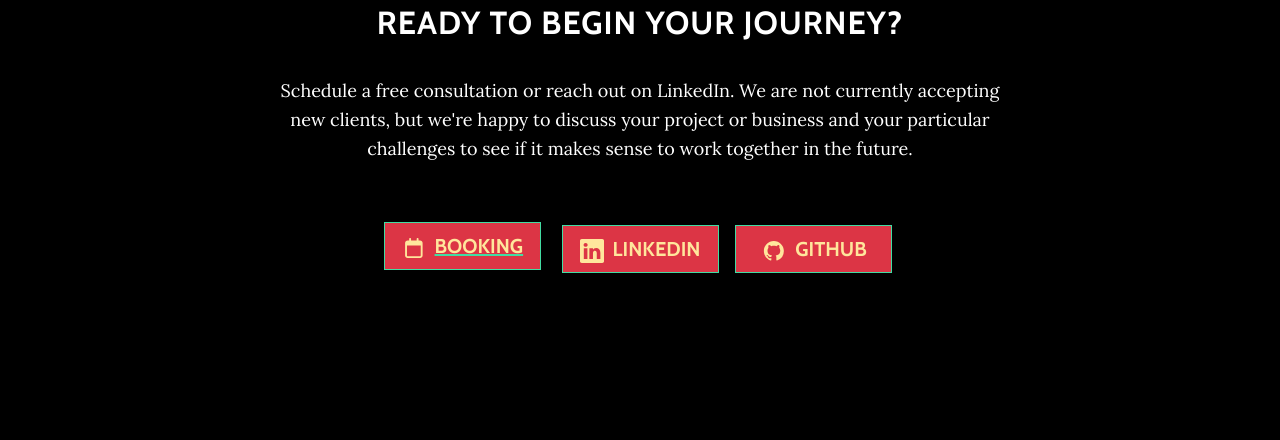
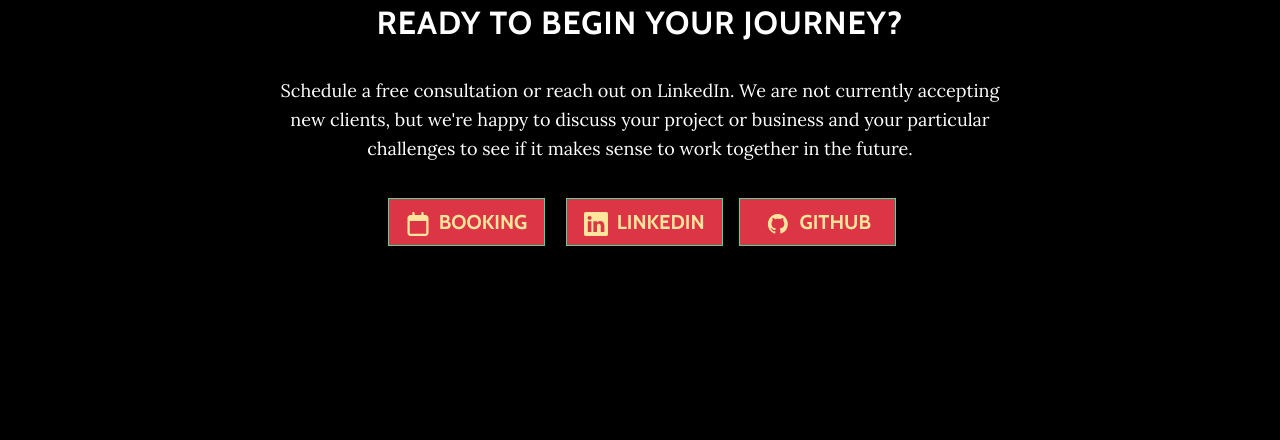
Before and after one commit to Windrose-And-Co/windrose-2, a plain HTML site: page index.html in a window 1280 px wide. Shown: the part 2832-3272 px from the top of the page. Drawn offline with nearby package versions, Linux system fonts and the light colour scheme.

Commit message:
add links for socials and correct booking button css

```diff
--- a/index.html
+++ b/index.html
@@ -100,19 +100,17 @@
     </div>
     <ul class="list-inline banner-social-buttons">
       <li class="list-inline-item">&nbsp;
-        <a href="https://calendly.com/windroseandco/initial-consult">
-          <button class="btn btn-primary btn-lg btn-default" type="button" style="color: var(--bs-warning-border-subtle); background: var(--bs-danger); display: flex; align-items: center;">
-          <span class="me-2">
-              <svg xmlns="http://www.w3.org/2000/svg" viewBox="-32 0 512 512" width="1em" height="1em" fill="currentColor" class="fa-fw">
-                  <!-- Include the Font Awesome Icon code here -->
+        <a href="https://calendly.com/windroseandco/initial-consult" target="_blank">
+          <button class="btn btn-primary btn-lg btn-default" type="button" style="color: var(--bs-warning-border-subtle); background: var(--bs-danger);">
+              <svg xmlns="http://www.w3.org/2000/svg" viewBox="-32 0 512 512" width="1em" height="1em" fill="currentColor" class="fa-calendar" style="font-size: 24px;">
                   <path d="M152 64H296V24C296 10.75 306.7 0 320 0C333.3 0 344 10.75 344 24V64H384C419.3 64 448 92.65 448 128V448C448 483.3 419.3 512 384 512H64C28.65 512 0 483.3 0 448V128C0 92.65 28.65 64 64 64H104V24C104 10.75 114.7 0 128 0C141.3 0 152 10.75 152 24V64zM48 448C48 456.8 55.16 464 64 464H384C392.8 464 400 456.8 400 448V192H48V448z"></path>
               </svg>
-          </span>
-          booking
+          <span class="network-name">&nbsp;booking
           </button>
         </a>
       </li>
       <li class="list-inline-item">&nbsp;
+        <a href="https://www.linkedin.com/in/david-windrose/" target="_blank">
         <button class="btn btn-primary btn-lg btn-default" type="button" style="color: var(--bs-warning-border-subtle);background: var(--bs-danger);">
             <svg xmlns="http://www.w3.org/2000/svg" width="1em" height="1em" fill="currentColor" viewBox="0 0 16 16" class="bi bi-linkedin" style="font-size: 24px;">
               <path d="M0 1.146C0 .513.526 0 1.175 0h13.65C15.474 0 16 .513 16 1.146v13.708c0 .633-.526 1.146-1.175 1.146H1.175C.526 16 0 15.487 0 14.854V1.146zm4.943 12.248V6.169H2.542v7.225h2.401zm-1.2-8.212c.837 0 1.358-.554 1.358-1.248-.015-.709-.52-1.248-1.342-1.248-.822 0-1.359.54-1.359 1.248 0 .694.521 1.248 1.327 1.248h.016zm4.908 8.212V9.359c0-.216.016-.432.08-.586.173-.431.568-.878 1.232-.878.869 0 1.216.662 1.216 1.634v3.865h2.401V9.25c0-2.22-1.184-3.252-2.764-3.252-1.274 0-1.845.7-2.165 1.193v.025h-.016a5.54 5.54 0 0 1 .016-.025V6.169h-2.4c.03.678 0 7.225 0 7.225h2.4z"></path>
@@ -120,8 +118,10 @@
             <span class="network-name">&nbsp;Linkedin
             </span>
           </button>
+        </a>
         </li>
         <li class="list-inline-item">&nbsp;
+          <a href="https://github.com/Windrose-And-Co" target="_blank">
           <button class="btn btn-primary btn-lg btn-default" type="button" style="color: var(--bs-warning-border-subtle);background: var(--bs-danger);">
             <svg xmlns="http://www.w3.org/2000/svg" width="1em" height="1em" fill="currentColor" viewBox="0 0 16 16" class="bi bi-github fa-fw">
               <path d="M8 0C3.58 0 0 3.58 0 8c0 3.54 2.29 6.53 5.47 7.59.4.07.55-.17.55-.38 0-.19-.01-.82-.01-1.49-2.01.37-2.53-.49-2.69-.94-.09-.23-.48-.94-.82-1.13-.28-.15-.68-.52-.01-.53.63-.01 1.08.58 1.23.82.72 1.21 1.87.87 2.33.66.07-.52.28-.87.51-1.07-1.78-.2-3.64-.89-3.64-3.95 0-.87.31-1.59.82-2.15-.08-.2-.36-1.02.08-2.12 0 0 .67-.21 2.2.82.64-.18 1.32-.27 2-.27.68 0 1.36.09 2 .27 1.53-1.04 2.2-.82 2.2-.82.44 1.1.16 1.92.08 2.12.51.56.82 1.27.82 2.15 0 3.07-1.87 3.75-3.65 3.95.29.25.54.73.54 1.48 0 1.07-.01 1.93-.01 2.2 0 .21.15.46.55.38A8.012 8.012 0 0 0 16 8c0-4.42-3.58-8-8-8z"></path>
@@ -129,6 +129,7 @@
           <span class="network-name">&nbsp;github
           </span>
           </button>
+        </a>
         </li>
       </ul>
     </section>
```
